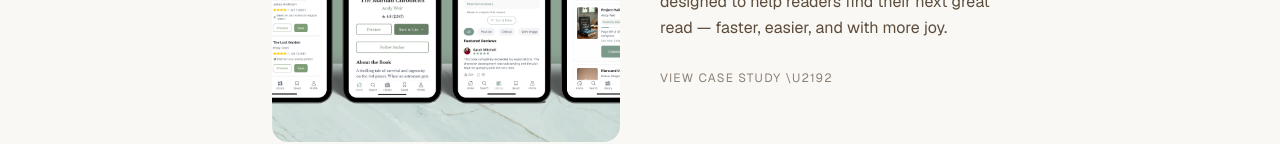
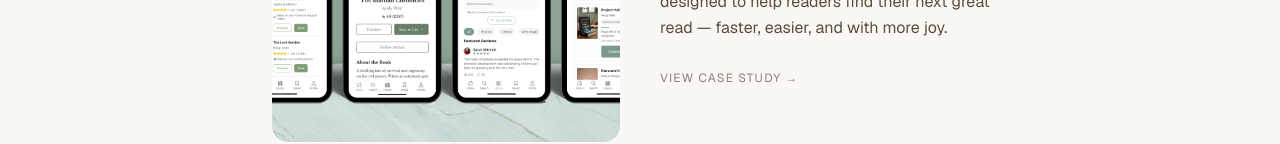
Before and after one commit to NanaAbenaBempong/artbysarps-v2, a Next.js app: page /works in a window 1280 px wide. Shown: the part 673-817 px from the top of the page. Built offline with nearby package versions, Linux system fonts and the light colour scheme.

Commit message:
Update src/app/works/page.tsx

```diff
--- a/src/app/works/page.tsx
+++ b/src/app/works/page.tsx
@@ -113,7 +113,7 @@ export default function WorksPage() {
                       href={work.href}
                       className="text-xs uppercase tracking-widest text-[#8C8278] hover:text-[#2C2820] transition-colors duration-200"
                     >
-                      {work.linkLabel} \u2192
+                      {work.linkLabel} →
                     </Link>
                   </div>
 
```
